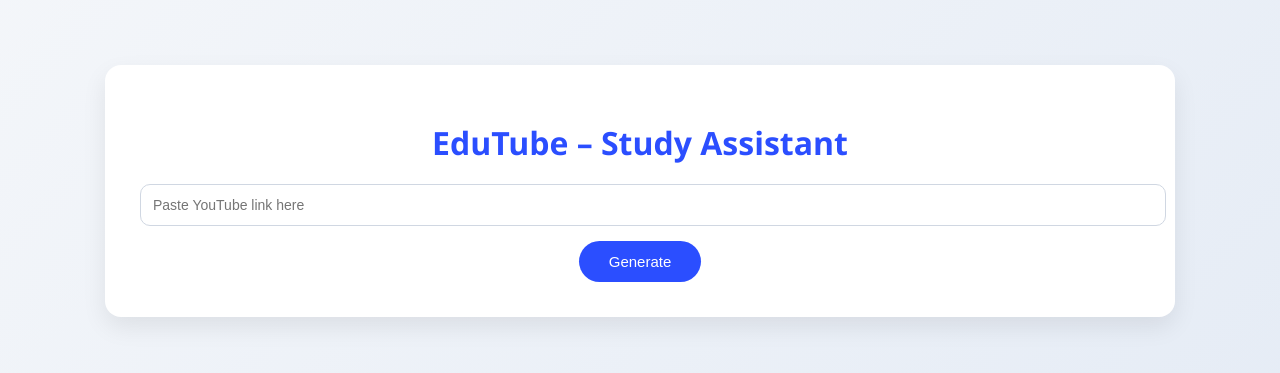
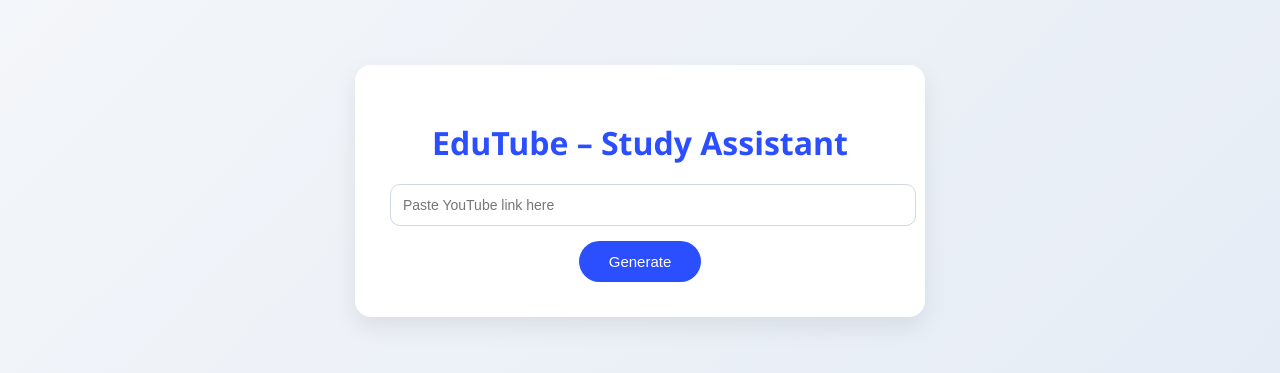
Before and after one commit to Munazz-a/EduTube---Study-Assistant, a website: page Frontend/index.html in a window 1280 px wide. Shown: the part 209-582 px from the top of the page. Drawn offline with Linux system fonts and the light colour scheme.

Commit message:
Add styles for box layout in style.css

```diff
--- a/Frontend/style.css
+++ b/Frontend/style.css
@@ -10,7 +10,14 @@ body {
 }
 
 /* Card layout (used for both pages) */
-.box,
+.box{
+   background: #ffffff;
+  padding: 35px;
+  width: 500px;
+  border-radius: 16px;
+  box-shadow: 0 10px 25px rgba(0, 0, 0, 0.08);
+  text-align: center;
+}
 .container {
   background: #ffffff;
   padding: 35px;
```
